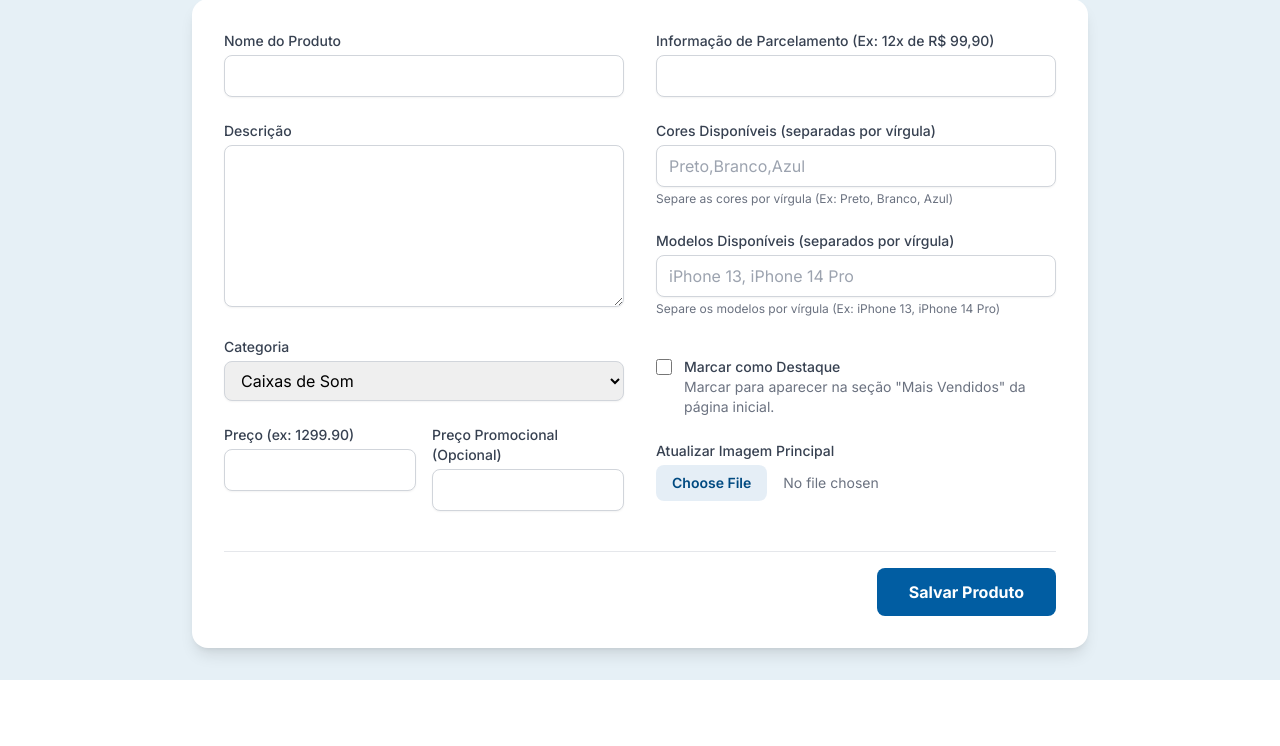
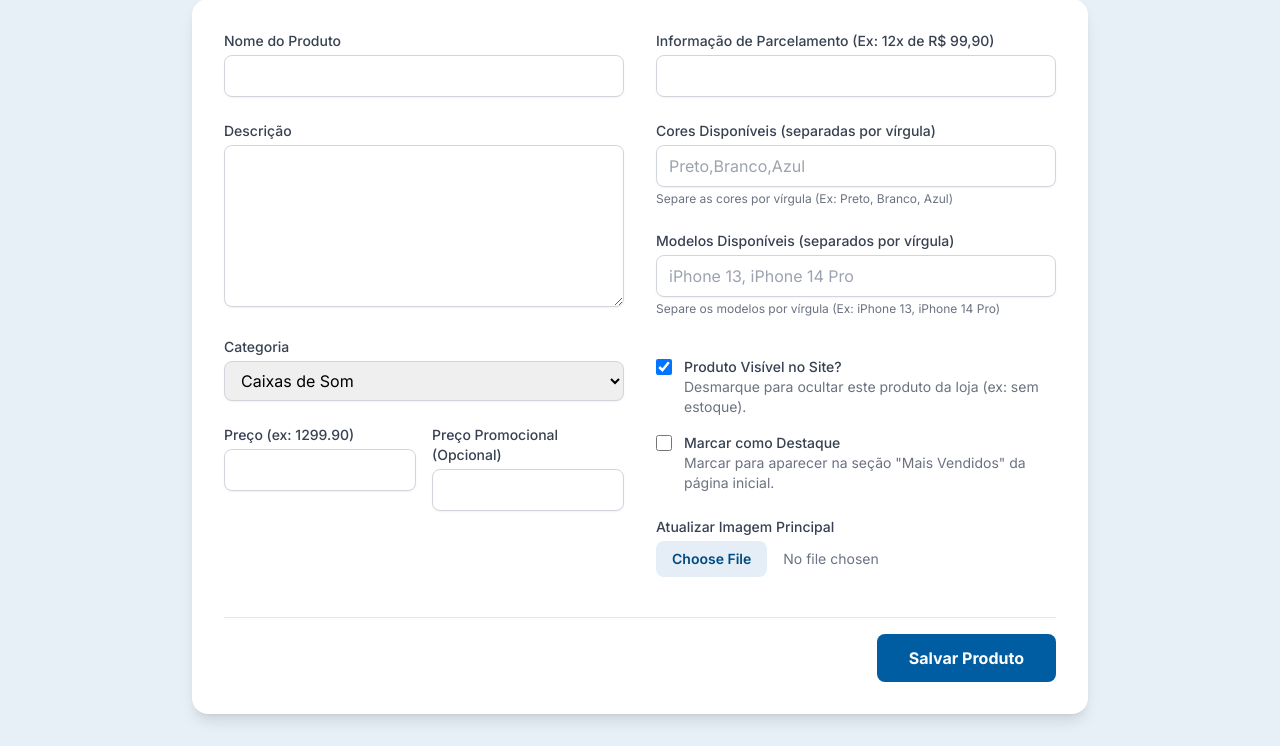
Before and after one commit to Click-facil/Suporte-Smart-Paragominas, a Flask app: page /admin/produto/adicionar in a window 1280 px wide. Shown: the part 165-911 px from the top of the page. Before the commit the page ends 845 px from the top, so only its background shows below. Run offline with Flask 3, Linux system fonts and the light colour scheme; a user stored in the database is signed in; some libraries are stand-ins or nearby versions.

Commit message:
botao de ocultar

```diff
--- a/app.py
+++ b/app.py
@@ -598,10 +598,17 @@ def edit_product(product_id):
     image_file = cloudinary.utils.cloudinary_url(product.image_file, width=800, height=800, crop="limit")[0]
     return render_template('add_edit_product.html', title='Editar Produto', form=form, product=product, image_file=image_file)
 
-# ROTA APAGAR PRODUTO
-@app.route('/admin/produto/apagar/<int:product_id>', methods=['POST'])
+@app.route('/admin/produto/toggle-visibility/<int:product_id>', methods=['POST'])
 @login_required
-def delete_product(product_id):
+def toggle_product_visibility(product_id):
+    """Alterna a visibilidade de um produto"""
+    product = db.get_or_404(Product, product_id)
+    product.is_visible = not product.is_visible
+    db.session.commit()
+
+    status = "visível" if product.is_visible else "oculto"
+    flash(f'Produto "{product.name}" agora está {status}.', 'success')
+    return redirect(url_for('admin_dashboard'))
     """Apaga um produto e todas as suas imagens associadas."""
     product = db.get_or_404(Product, product_id)
 
--- a/templates/add_edit_product.html
+++ b/templates/add_edit_product.html
@@ -62,6 +62,16 @@
                 <!-- FIM DOS NOVOS CAMPOS -->
 
                 <div class="pt-4">
+                    <div class="flex items-start mb-4">
+                        <div class="flex items-center h-5">
+                            {{ form.is_visible(class="focus:ring-primary h-4 w-4 text-primary border-gray-300 rounded") }}
+                        </div>
+                        <div class="ml-3 text-sm">
+                            {{ form.is_visible.label(class="font-medium text-gray-700") }}
+                            <p class="text-gray-500">Desmarque para ocultar este produto da loja (ex: sem estoque).</p>
+                        </div>
+                    </div>
+
                     <div class="flex items-start">
                         <div class="flex items-center h-5">
                             {{ form.is_featured(class="focus:ring-primary h-4 w-4 text-primary border-gray-300 rounded") }}
```
Also changed, not shown: templates/admin_dashboard.html (+14 -2 lines).
